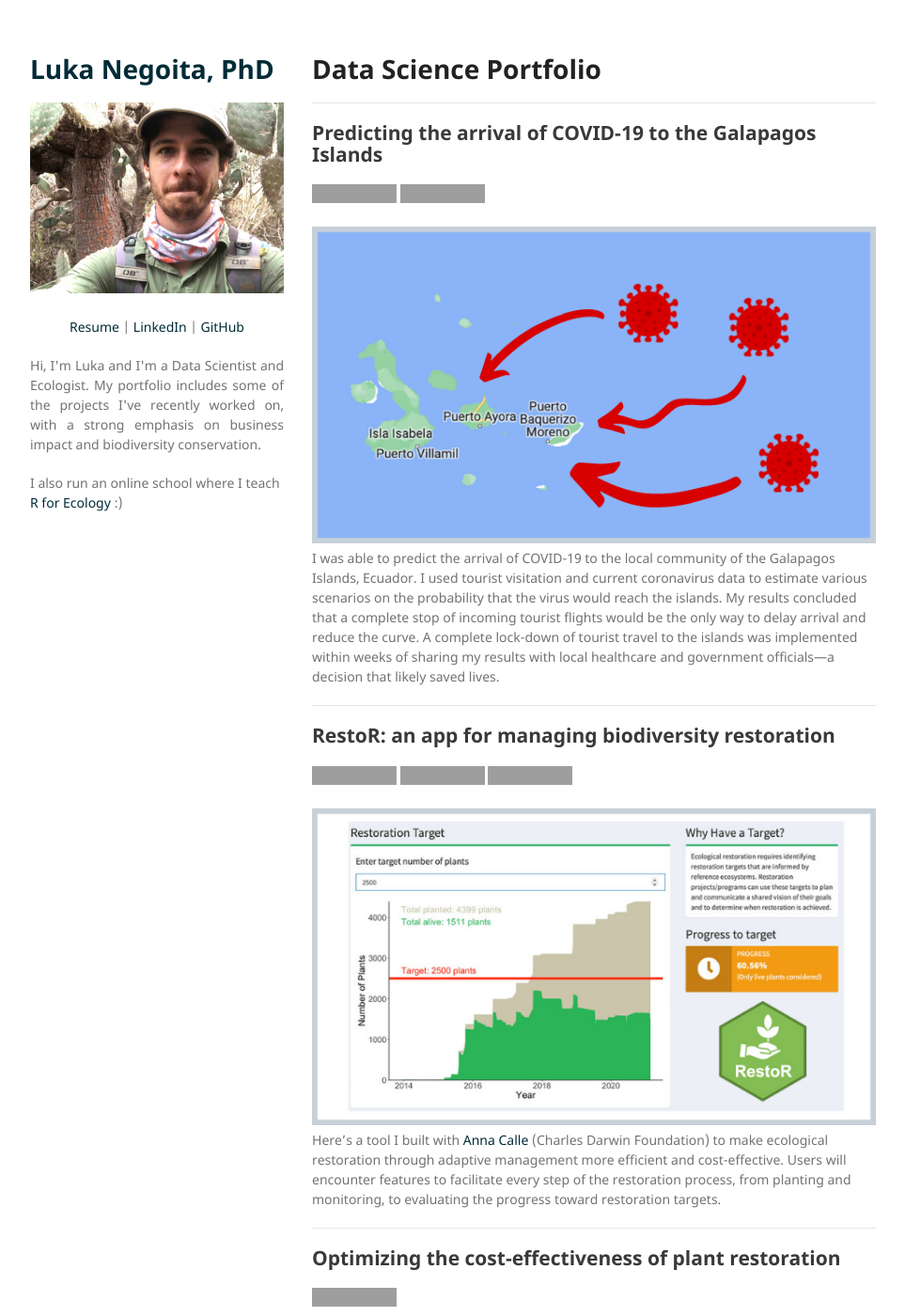
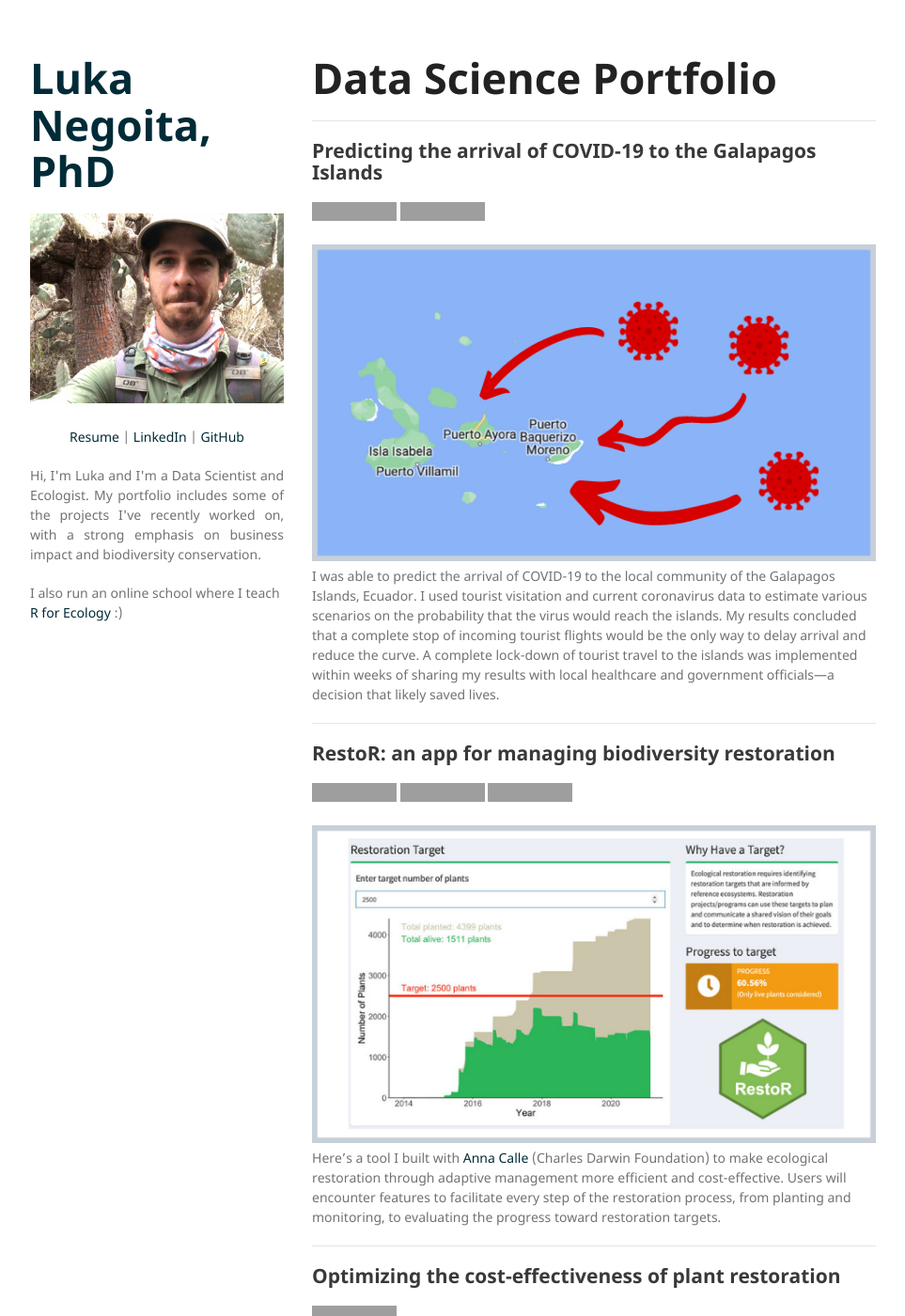
Before and after one commit to LukaNeg/LukaNeg.github.io, a Jekyll site: the page built from index.md, in a window 1280 px wide and 1400 px high. Shown: the whole window at 94% size, without its empty margins (158-1121 px from the left). Built offline with Jekyll 4.4.1, drawn with Linux system fonts in a browser that asks for light colours; our own code applies the rules of GitHub Pages for plain Markdown files; grey boxes are pictures that could not be loaded.

Commit message:
make heading bigger

```diff
--- a/_sass/jekyll-theme-minimal.scss
+++ b/_sass/jekyll-theme-minimal.scss
@@ -23,7 +23,7 @@ h1, h2, h3 {
 }
 
 h1 {
-  font-size:28px;
+  font-size:45px;
 }
 
 h2 {
```
